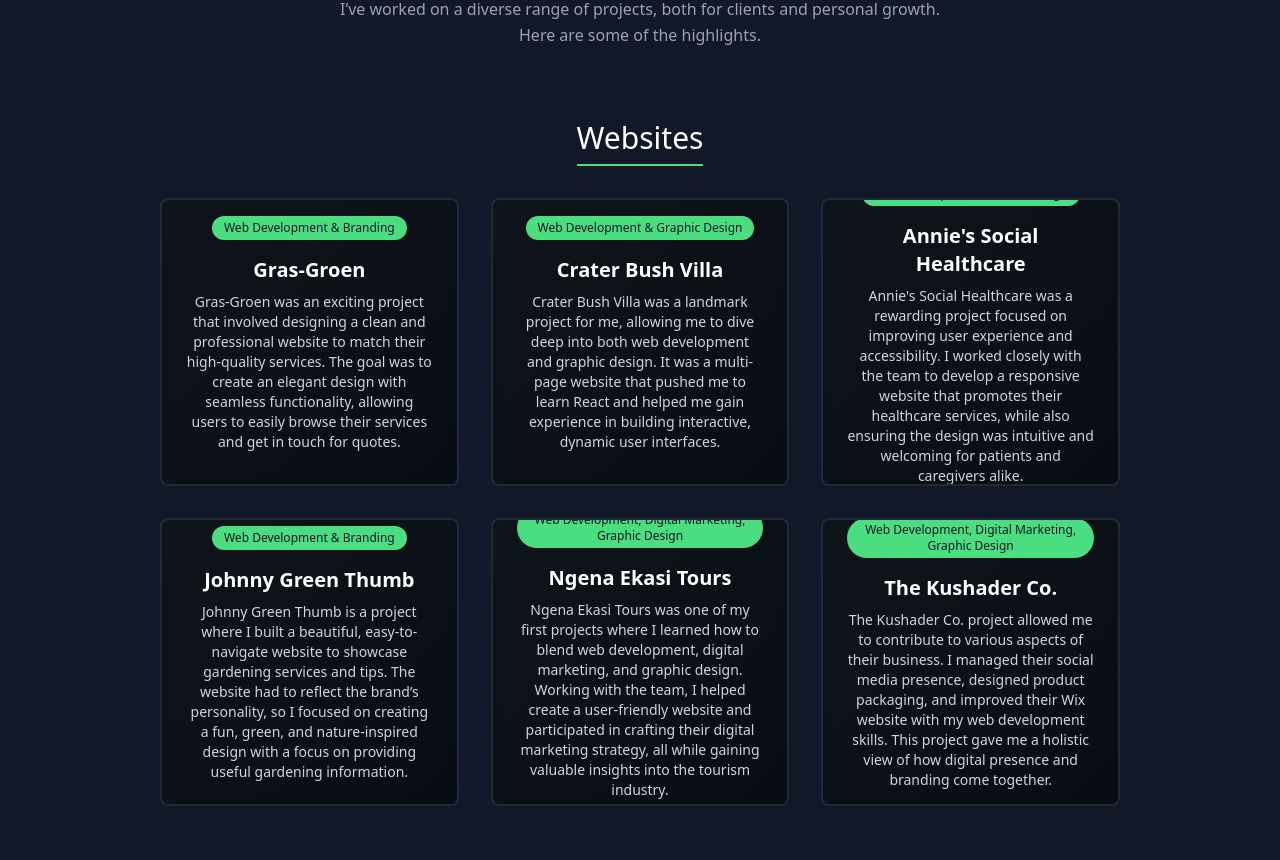
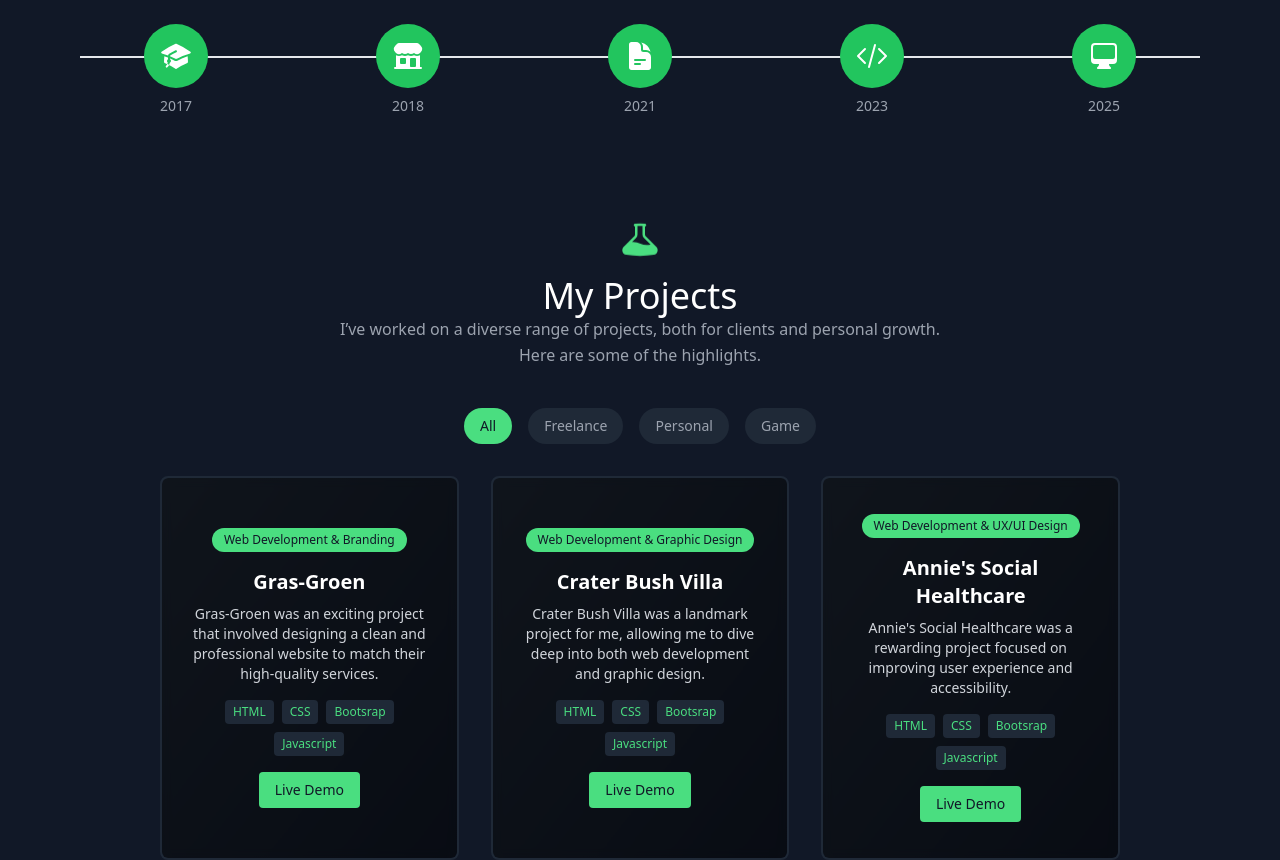
Before and after one commit to Ashtin-Walter/Portfolio, a React (Create React App) app: page / in a window 1280 px wide. Shown: the part 1709-2569 px from the top of the page. Built offline with nearby package versions, Linux system fonts and the light colour scheme.

Commit message:
updated projects added timeline

```diff
--- a/package.json
+++ b/package.json
@@ -8,6 +8,7 @@
     "@testing-library/react": "^13.4.0",
     "@testing-library/user-event": "^13.5.0",
     "react": "^18.2.0",
+    "react-countup": "^6.5.3",
     "react-dom": "^18.2.0",
     "react-scripts": "5.0.1",
     "web-vitals": "^2.1.4"
--- a/src/App.js
+++ b/src/App.js
@@ -9,6 +9,7 @@
 import Research from "./sections/Research";
 import Blog from "./sections/Blog";
 import Footer from "./sections/Footer";
+import Timeline from "./sections/Timeline";
 
 export default function App() {
   const [isDarkMode, setIsDarkMode] = useState(true);
@@ -18,6 +19,7 @@
       <Navbar isDarkMode={isDarkMode} setIsDarkMode={setIsDarkMode} />
       <Landing />
       <About />
+      <Timeline />
       <Projects />
       <Skills />
       <Research />
--- a/src/data.js
+++ b/src/data.js
@@ -3,55 +3,66 @@
     id: 1,
     title: "Gras-Groen",
     subtitle: "Web Development & Branding",
-    description:
-      "Gras-Groen was an exciting project that involved designing a clean and professional website to match their high-quality services. The goal was to create an elegant design with seamless functionality, allowing users to easily browse their services and get in touch for quotes.",
+    category: "freelance",
+    description: "Gras-Groen was an exciting project that involved designing a clean and professional website to match their high-quality services.",
+    skills: ["HTML", "CSS", "Bootsrap", "Javascript"],
+    demo: "https://gras-groen.co.za/",
+    // github: "https://github.com/Ashtin-Walter/gras-groen",
     image: "images/projects/gras-groen.png",
-    link: "https://gras-groen.co.za/",
   },
   {
     id: 2,
     title: "Crater Bush Villa",
     subtitle: "Web Development & Graphic Design",
-    description:
-      "Crater Bush Villa was a landmark project for me, allowing me to dive deep into both web development and graphic design. It was a multi-page website that pushed me to learn React and helped me gain experience in building interactive, dynamic user interfaces.",
+    category: "freelance",
+    description: "Crater Bush Villa was a landmark project for me, allowing me to dive deep into both web development and graphic design.",
+    skills: ["HTML", "CSS", "Bootsrap", "Javascript"],
+    demo: "https://craterbushvilla.co.za/",
+    // github: "https://github.com/Ashtin-Walter/crater-bush-villa",
     image: "images/projects/crater collage.png",
-    link: "https://craterbushvilla.co.za/",
   },
   {
     id: 3,
     title: "Annie's Social Healthcare",
     subtitle: "Web Development & UX/UI Design",
-    description:
-      "Annie's Social Healthcare was a rewarding project focused on improving user experience and accessibility. I worked closely with the team to develop a responsive website that promotes their healthcare services, while also ensuring the design was intuitive and welcoming for patients and caregivers alike.",
+    category: "freelance",
+    description: "Annie's Social Healthcare was a rewarding project focused on improving user experience and accessibility.",
+    skills: ["HTML", "CSS", "Bootsrap", "Javascript"],
+    demo: "https://annies-healthcare.netlify.app/",
+    // github: "https://github.com/Ashtin-Walter/annies-social-healthcare",
     image: "images/projects/annies-social-healthcare.png",
-    link: "https://annies-healthcare.netlify.app/",
   },
   {
     id: 4,
     title: "Johnny Green Thumb",
     subtitle: "Web Development & Branding",
-    description:
-      "Johnny Green Thumb is a project where I built a beautiful, easy-to-navigate website to showcase gardening services and tips. The website had to reflect the brand’s personality, so I focused on creating a fun, green, and nature-inspired design with a focus on providing useful gardening information.",
+    category: "freelance",
+    description: "Johnny Green Thumb is a project where I built a beautiful, easy-to-navigate website to showcase gardening services and tips.",
+    skills: ["HTML", "CSS", "Bootsrap", "Javascript"],
+    demo: "https://johnnygreenthumbza.co.za/",
+    // github: "https://github.com/Ashtin-Walter/johnny-green-thumb",
     image: "images/projects/johnny-green-thumb.png",
-    link: "https://johnnygreenthumbza.co.za/",
   },
   {
     id: 5,
     title: "Ngena Ekasi Tours",
     subtitle: "Web Development, Digital Marketing, Graphic Design",
-    description:
-      "Ngena Ekasi Tours was one of my first projects where I learned how to blend web development, digital marketing, and graphic design. Working with the team, I helped create a user-friendly website and participated in crafting their digital marketing strategy, all while gaining valuable insights into the tourism industry.",
+    category: "freelance",
+    description: "Ngena Ekasi Tours was one of my first projects where I learned how to blend web development, digital marketing, and graphic design.",
+    skills: ["HTML", "CSS", "Bootsrap", "Javascript"],
+    demo: "https://ngena-ekasi-tours.netlify.app/",
+    github: "https://github.com/Ashtin-Walter/ngena-ekasi-tours",
     image: "images/projects/ngena collage.png",
-    link: "https://ngena-ekasi-tours.netlify.app/",
   },
   {
     id: 6,
     title: "The Kushader Co.",
     subtitle: "Web Development, Digital Marketing, Graphic Design",
-    description:
-      "The Kushader Co. project allowed me to contribute to various aspects of their business. I managed their social media presence, designed product packaging, and improved their Wix website with my web development skills. This project gave me a holistic view of how digital presence and branding come together.",
+    category: "freelance",
+    description: "The Kushader Co. project allowed me to contribute to various aspects of their business.",
+    skills: ["Wix", "SEO", "Social Media Marketing"],
+    demo: "https://www.thekushaderco.co.za/",
     image: "images/projects/kushader collage.png",
-    link: "https://www.thekushaderco.co.za/",
   },
 ];
 
@@ -60,22 +71,24 @@
     id: 1,
     title: "To-Do List",
     subtitle: "Personal Project",
-    description:
-      "A simple yet functional To-Do List app built using HTML, CSS, and JavaScript. It allows users to create, manage, and store tasks in the browser cache, ensuring tasks remain accessible even after closing the app.",
+    category: "personal",
+    description: "A simple yet functional To-Do List app built using HTML, CSS, and JavaScript.",
+    skills: ["HTML", "CSS", "JavaScript", "LocalStorage"],
+    demo: "/todolist",
+    github: "https://github.com/Ashtin-Walter/ToDoList",
     image: "images/projects/to-do-collage.png",
-    link: "/todolist",
   },
-
   {
     id: 2,
     title: "Muncharoo",
     subtitle: "Full-Stack Recipe Website",
-    description:
-      "Muncharoo is a full-stack recipe website built with Next.js, Tailwind CSS, and a SQL backend. It allows users to browse, search, and view detailed recipes. The project is hosted on my Raspberry Pi server, with a dynamic and responsive UI designed for an engaging user experience.",
+    category: "personal",
+    description: "Muncharoo is a full-stack recipe website built with Next.js, Tailwind CSS, and a SQL backend.",
+    skills: ["Next.js", "TailwindCSS", "SQL"],
+    demo: "https://github.com/AshtinJW-Dev/Muncharoo",
+    github: "https://github.com/Ashtin-Walter/muncharoo",
     image: "images/projects/muncharoo-collage.png",
-    link: "https://github.com/AshtinJW-Dev/Muncharoo",
   },
-
 ];
 
 export const frontend = [
@@ -89,7 +102,6 @@
   "Bootstrap",
   "ShadCN",
   "Redux",
-
 ];
 
 export const backend = [
@@ -165,19 +177,22 @@
     id: 1,
     title: "Tenfinity",
     subtitle: "Game Development",
-    description:
-      "Tenfinity is an addictive grid-based puzzle game inspired by the classic 1010!, built with React. Players strategically place blocks to clear lines and score points, delivering a smooth, engaging experience. This project sharpened my React skills and deepened my insight into modern game development.",
+    category: "game",
+    description: "Tenfinity is an addictive grid-based puzzle game inspired by the classic 1010!",
+    skills: ["React", "Canvas API", "JavaScript"],
+    demo: "/tenfinity",
+    github: "https://github.com/Ashtin-Walter/tenfinity",
     image: "images/projects/tenfinity.png",
-    link: "/tenfinity",
   },
   {
     id: 2,
     title: "Flappy Ostrich",
     subtitle: "Game Development",
-    description:
-      "Flappy Ostrich is my take on the classic Flappy Bird game, built with Nextjs and TailwindCSS. Players guide an ostrich through obstacles by timing their jumps perfectly. This project helped me learn game physics, collision detection, and animation principles while creating an entertaining gaming experience.",
+    category: "game",
+    description: "Flappy Ostrich is my take on the classic Flappy Bird game, built with Nextjs and TailwindCSS.",
+    skills: ["Next.js", "TailwindCSS", "JavaScript"],
+    demo: "/flappy-ostrich",
+    github: "https://github.com/Ashtin-Walter/flappy-ostrich",
     image: "images/projects/flappy-ostrich.png",
-    link: "/flappy-ostrich",
-}
-  // Add more games here if needed
+  },
 ];
--- a/src/sections/Projects.js
+++ b/src/sections/Projects.js
@@ -3,6 +3,13 @@
 import { websites, projects, games } from "../data";
 
 export default function Projects() {
+  const [filter, setFilter] = useState("all");
+  const allProjects = [...websites, ...projects, ...games];
+
+  const filteredProjects = filter === "all"
+    ? allProjects
+    : allProjects.filter(project => project.category === filter);
+
   return (
     <section id="projects" className="text-gray-400 bg-gray-900 body-font py-10">
       <div className="container px-5 mx-auto text-center lg:px-40">
@@ -18,33 +25,30 @@
           </p>
         </div>
 
+        {/* Filter Buttons */}
+        <div className="flex flex-wrap justify-center gap-4 mb-8">
+          {["all", "freelance", "personal", "game"].map((category) => (
+            <button
+              key={category}
+              onClick={() => setFilter(category)}
+              className={`px-4 py-2 rounded-full text-sm font-medium transition-colors
+                ${filter === category
+                  ? 'bg-green-400 text-gray-900'
+                  : 'bg-gray-800 text-gray-400 hover:bg-green-400/20'}`}
+            >
+              {category.charAt(0).toUpperCase() + category.slice(1)}
+            </button>
+          ))}
+        </div>
+
         {/* Projects Grid */}
-        <div className="space-y-10">
-          {/* Websites Section */}
-          <ProjectSection title="Websites" projects={websites} />
-          {/* Personal Projects Section */}
-          <ProjectSection title="Personal Projects" projects={projects} />
-          {/* Games Section */}
-          <ProjectSection title="Games" projects={games} />
+        <div className="grid md:grid-cols-2 lg:grid-cols-3 gap-8">
+          {filteredProjects.map((project) => (
+            <ProjectCard key={project.title} project={project} />
+          ))}
         </div>
       </div>
     </section>
-  );
-}
-
-// Reusable Project Section
-function ProjectSection({ title, projects }) {
-  return (
-    <div className="py-8">
-      <h2 className="text-3xl font-medium title-font text-white mb-8 border-b-2 border-green-400 pb-2 inline-block">
-        {title}
-      </h2>
-      <div className="grid md:grid-cols-2 lg:grid-cols-3 gap-8">
-        {projects.map((project) => (
-          <ProjectCard key={project.title} project={project} />
-        ))}
-      </div>
-    </div>
   );
 }
 
@@ -81,20 +85,13 @@
   };
 
   return (
-    <a
-      href={project.link}
-      target="_blank"
-      rel="noopener noreferrer"
+    <div
       className="relative group block"
-      aria-label={`View ${project.title} project`}
+      onMouseEnter={() => setIsHovering(true)}
+      onMouseLeave={() => setIsHovering(false)}
       onMouseMove={handleMouseMove}
-      onMouseEnter={() => setIsHovering(true)}
-      onMouseLeave={() => {
-        setIsHovering(false);
-        setMousePosition({ x: 50, y: 50 });
-      }}
     >
-      <div className="relative h-72 w-full overflow-hidden rounded-lg border-2 border-gray-800 bg-gradient-to-br from-gray-800 to-gray-900 transition-all duration-300 group-hover:border-green-400 group-hover:shadow-lg group-hover:shadow-green-400/20">
+      <div className="relative h-96 w-full overflow-hidden rounded-lg border-2 border-gray-800 bg-gradient-to-br from-gray-800 to-gray-900 transition-all duration-300 group-hover:border-green-400">
         <div
           className="absolute inset-0 z-0 transition-all duration-200 ease-out"
           style={{
@@ -106,15 +103,41 @@
           }}
         />
 
-        <div className="absolute inset-0 z-10 flex flex-col items-center justify-center p-6 bg-black/50 backdrop-blur-sm transition-all duration-300 group-hover:bg-black/60">
+        <div className="absolute inset-0 z-10 flex flex-col items-center justify-center p-6 bg-black/50 backdrop-blur-sm">
           <span className="px-3 py-1 text-xs font-medium bg-green-400 text-gray-900 rounded-full mb-4">
             {project.subtitle}
           </span>
           <h2 className="text-xl font-bold text-white mb-2">{project.title}</h2>
           <p className="text-sm text-gray-300 text-center mb-4">{project.description}</p>
+
+          {/* Tech Stack */}
           {renderSkills()}
+
+          {/* Project Links */}
+          <div className="flex gap-4 mt-4">
+            {project.demo && (
+              <a
+                href={project.demo}
+                target="_blank"
+                rel="noopener noreferrer"
+                className="px-4 py-2 text-sm bg-green-400 text-gray-900 rounded hover:bg-green-500 transition-colors"
+              >
+                Live Demo
+              </a>
+            )}
+            {project.github && (
+              <a
+                href={project.github}
+                target="_blank"
+                rel="noopener noreferrer"
+                className="px-4 py-2 text-sm bg-gray-800 text-green-400 rounded hover:bg-gray-700 transition-colors"
+              >
+                GitHub
+              </a>
+            )}
+          </div>
         </div>
       </div>
-    </a>
+    </div>
   );
 }
--- /dev/null
+++ b/src/sections/Timeline.js
@@ -0,0 +1,120 @@
+import React, { useState } from 'react';
+import {
+  AcademicCapIcon,
+  BuildingStorefrontIcon,
+  DocumentTextIcon,
+  CodeBracketIcon,
+  ComputerDesktopIcon
+} from '@heroicons/react/24/solid';
+
+const ExperienceTimeline = () => {
+  const [hoveredIndex, setHoveredIndex] = useState(null);
+
+  const experiences = [
+    {
+      company: 'MPC Recruitment',
+      position: 'Language Consultant',
+      period: 'Feb 2017 - Sep 2017',
+      year: '2017',
+      location: 'Durban, South Africa',
+      type: 'Full-time',
+      description: 'Provided English tutoring and language support to students of varying ages and proficiency levels.',
+      skills: ['Teaching', 'Communication', 'Problem Solving', 'Mentorship'],
+      icon: AcademicCapIcon
+    },
+    {
+      company: 'The Fro Co.',
+      position: 'Owner',
+      period: 'Jan 2018 - Aug 2021',
+      year: '2018',
+      location: 'Durban, South Africa',
+      type: 'Full-time',
+      description: 'Owned and operated a successful vegan ice cream business serving markets across Durban.',
+      skills: ['Small Business', 'Graphic Design', 'Digital Marketing', 'Communication', 'Sales'],
+      icon: BuildingStorefrontIcon
+    },
+    {
+      company: 'Rev',
+      position: 'Transcriptionist',
+      period: '2021 - 2023',
+      year: '2021',
+      location: 'Cape Town, South Africa',
+      type: 'Freelance',
+      description: 'Specialized in accurate transcription of audio and video content, ensuring high-quality deliverables for various clients.',
+      skills: ['Digital Dictation', 'Transcribing', 'Typing', 'Active Listening'],
+      icon: DocumentTextIcon
+    },
+    {
+      company: 'Freelance',
+      position: 'Web Developer & Consultant',
+      period: 'Mar 2023 - Apr 2025',
+      year: '2023',
+      location: 'Cape Town, South Africa',
+      type: 'Full-time',
+      description: 'Helping businesses grow through web development, UI/UX, and digital marketing solutions. Building responsive, SEO-optimized websites using React, Next.js, and Tailwind CSS.',
+      skills: ['Web Development', 'Digital Marketing', 'Graphic Design', 'Communication', 'Sales'],
+      icon: CodeBracketIcon
+    },
+    {
+      company: 'Potentiam',
+      position: 'Product Support Engineer',
+      period: 'Apr 2025 - Present',
+      year: '2025',
+      location: 'Cape Town, South Africa',
+      type: 'Full-time',
+      description: 'Working with SRE and platform engineering teams to provide technical support for Artlogic, a leading art industry SaaS platform. Handling web application support, incident management, and contributing to product improvement.',
+      skills: ['Python', 'SQL', 'REST APIs', 'Problem Solving', 'Technical Support', 'Incident Management'],
+      icon: ComputerDesktopIcon
+    }
+  ].sort((a, b) => parseInt(a.year) - parseInt(b.year));
+
+  return (
+    <section id="experience" className="max-w-6xl mx-auto py-16 px-4">
+      <h2 className="text-3xl font-bold text-center mb-16">Work Experience</h2>
+
+      <div className="relative">
+        <div className="absolute top-8 left-0 w-full h-0.5 bg-gray-200 dark:bg-gray-800" />
+
+        <div className="flex justify-between relative">
+          {experiences.map((exp, index) => (
+            <div key={index} className="relative flex flex-col items-center w-48">
+              <div
+                className="relative z-10 cursor-pointer"
+                onMouseEnter={() => setHoveredIndex(index)}
+                onMouseLeave={() => setHoveredIndex(null)}
+              >
+                <div className="w-16 h-16 rounded-full bg-green-500 flex items-center justify-center text-white hover:bg-green-600 transition-colors">
+                  <exp.icon className="h-8 w-8" />
+                </div>
+                <p className="text-sm font-medium text-center mt-2">{exp.year}</p>
+
+                {hoveredIndex === index && (
+                  <div className="absolute top-20 left-1/2 transform -translate-x-1/2 w-80 bg-white dark:bg-gray-800 p-4 rounded-lg shadow-xl">
+                    <div className="space-y-3">
+                      <h3 className="font-semibold text-lg">{exp.company}</h3>
+                      <div>
+                        <p className="text-green-600 dark:text-green-400 text-sm font-medium">{exp.position}</p>
+                        <p className="text-xs text-gray-500 dark:text-gray-400">{exp.period}</p>
+                        <p className="text-xs text-gray-500 dark:text-gray-400">{exp.location} · {exp.type}</p>
+                      </div>
+                      <p className="text-sm text-gray-600 dark:text-gray-300">{exp.description}</p>
+                      <div className="flex flex-wrap gap-2">
+                        {exp.skills.map((skill, i) => (
+                          <span key={i} className="text-xs bg-green-100 dark:bg-green-900 text-green-800 dark:text-green-200 px-2 py-1 rounded-full">
+                            {skill}
+                          </span>
+                        ))}
+                      </div>
+                    </div>
+                  </div>
+                )}
+              </div>
+            </div>
+          ))}
+        </div>
+      </div>
+    </section>
+  );
+};
+
+export default ExperienceTimeline;
```
Also changed, not shown: src/components/AnimatedNumber.js (added, +18 -0 lines), src/hooks/useInView.js (added, +25 -0 lines), src/sections/About.js (+15 -2 lines), 1 other file (tests, documents, lock files or other folders).
